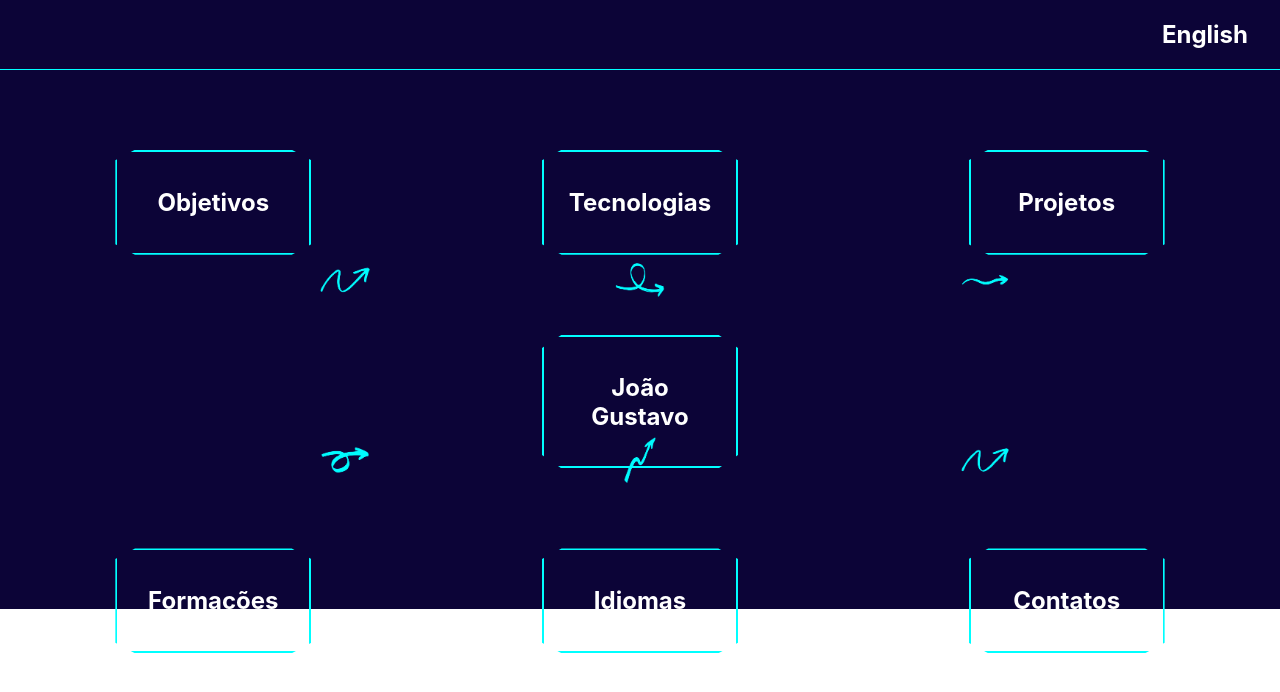
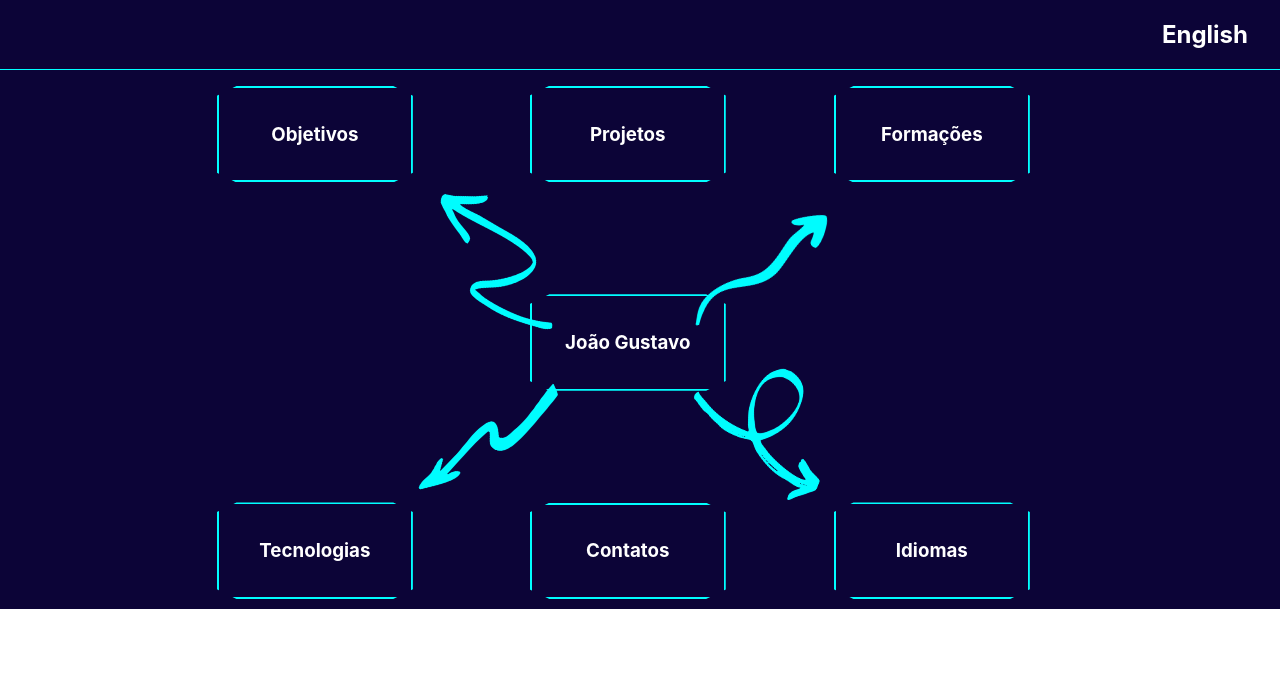
Before and after one commit to JoaoGstvo/JoaoGustavo-Portfolio, a React app in the folder meu-site/: page / in a window 1280 px wide. Built offline with nearby package versions, Linux system fonts and the light colour scheme.

Commit message:
Posição das setas - Talvez eu mude

```diff
--- a/meu-site/src/pages/home-portugues/index.css
+++ b/meu-site/src/pages/home-portugues/index.css
@@ -1,39 +1,75 @@
 main {
     background-color: #0c0437;
     height: 47.6vw;
-
-
 
     .section-linguagem{
         display: flex;
         border-bottom: 1px solid #00FFFF;
         justify-content: end;
+
+        .div-linguagem{
+            margin-right: 2em ;
+        }
     }
 
-
-    .div-linguagem {
-        padding-right: 2em;
+    .container-itens {
+        display: flex;
+        flex-direction: row;
+        justify-content: space-evenly;
+        align-items: center;
+        width: 99.9%;
+        height: 89.5%;
+        margin-left: -1em;
     }
 
-    .itens-superiores {
+    .section-setas-esquerda{
         display: flex;
-        flex-direction: row;
-        justify-content: space-around;
+        flex-direction: column;
+        align-items: end;
+        /* border: 1px solid green; */
+        width: 22em;
     }
 
-    .itens-meio {
-        display: flex;
-        flex-direction: row;
-        justify-content: space-around;
+    .seta1 {
+        width: 10em;
+        margin-top: -0.5em;
+        transform: rotate(-105deg);
+        margin-bottom: 1em;
+        margin-right: -0.5em;
+    }
+    .seta2 {
+        width: 10em;
+        transform: rotate(200deg);
+        margin-bottom: -1em;
     }
 
-    .itens-inferiores {
+    .section-setas-direita{
         display: flex;
-        flex-direction: row;
-        justify-content: space-around;
+        flex-direction: column;
+        align-items: start;
+        /* border: 1px solid green; */
+        margin-left:-10.5em;
     }
 
-    .id-divs {
+    .seta3 {
+        width: 11.5em;
+        transform: rotate(-34deg);
+        /* margin-bottom: 1em; */
+        margin-top: -0.5em;
+    }
+    .seta4 {
+        width: 10em;
+        transform: rotate(35deg);
+        margin-bottom: 0em;
+        margin-left: 1.5em;
+        margin-top: -1em;
+    }
+
+    .itens-direita-coluna {
+        margin-left: -7.8em;
+    }
+
+    .divs-itens {
         padding: 1em; /* Adiciona espaço interno para os textos */
         width: 10em; /* Define uma largura fixa */
         text-align: center; /* Centraliza o texto dentro da div */
@@ -46,69 +82,21 @@ main {
         );
     }
 
-    #id-section {
-        margin-bottom: 5em;
+    #a {
+        margin-bottom: 0.5em;
     }
 
     .textos {
-        font-size: 1.5em;
         color: white;
     }
 
-    .setas{
-        display: flex;
-        flex-direction: column;
-        width: 100px;
+    .itens-meio-coluna {
+        margin-left: -17em;
+        /* border: 1px solid green; */
     }
 
-
-    /* Contêiner de setas */
-    .section-setas {
-        position: relative; /* Contêiner relativo para setas */
-        height: 0; /* Alinha com os elementos sem influenciar o layout */
+    #coluna-meio {
+        margin-bottom: 7em;
     }
 
-    /* Estilo base das setas */
-    .seta {
-        position: absolute; /* Posiciona livremente no layout */
-        width: 50px; /* Tamanho fixo das setas (ajuste conforme necessário) */
-        height: auto; /* Mantém a proporção da imagem */
-    }
-
-    /* Setas superiores apontando para o centro */
-    .seta1 {
-        top: -80px; /* Ajuste o valor para posicionar acima */
-        left: 25%; /* Alinha com a primeira div superior */
-    }
-
-    .seta2 {
-        top: -80px;
-        left: 50%; /* Centraliza entre divs superiores */
-        transform: translateX(-50%);
-    }
-
-    .seta3 {
-        top: -80px;
-        left: 75%; /* Alinha com a terceira div superior */
-    }
-
-    /* Setas inferiores saindo do centro */
-    .seta4 {
-        top: 100px; /* Ajuste o valor para posicionar abaixo */
-        left: 25%; /* Alinha com a primeira div inferior */
-    }
-
-    .seta5 {
-        top: 100px;
-        left: 50%;
-        transform: translateX(-50%);
-    }
-
-    .seta6 {
-        top: 100px;
-        left: 75%; /* Alinha com a terceira div inferior */
-    }
-
-
-
 }
--- a/meu-site/src/pages/home-portugues/index.js
+++ b/meu-site/src/pages/home-portugues/index.js
@@ -5,55 +5,61 @@ function PaginaInicial() {
 
         <main>
 
-            <section className="section-linguagem" id="id-section">
+            <section className="section-linguagem">
                 <div className="div-linguagem">
                     <h1 className="textos">English</h1>
                 </div>
             </section>
 
-            <section className="itens-superiores" id="id-section">
-                <div className="id-divs" id="div-1">
+            <section className="container-itens">
+                <section className="itens-primeira-coluna">
+                    <div className="divs-itens" id="a">
                         <h1 className="textos">Objetivos</h1>
                     </div>
 
-                <div className="id-divs" id="div-2">
+                    <section className="section-setas-esquerda">
+                        <img src="/images/Seta1.png" alt="Seta 1" className="seta1" />
+                        <img src="/images/Seta5.png" alt="Seta 2" className="seta2" />
+                    </section>
+
+                    <div className="divs-itens" id="div-2">
                         <h1 className="textos">Tecnologias</h1>
-                </div>
-
-                <div className="id-divs" id="div-3">
-                    <h1 className="textos">Projetos</h1>
                     </div>
                 </section>
 
-            <section className="section-setas">
-                <img src="/images/Seta1.png" alt="Seta 1" className="seta seta1" />
-                <img src="/images/Seta2.png" alt="Seta 2" className="seta seta2" />
-                <img src="/images/Seta3.png" alt="Seta 2" className="seta seta3" />
 
-                <img src="/images/Seta4.png" alt="Seta 4" className="seta seta4" />
-                <img src="/images/Seta5.png" alt="Seta 5" className="seta seta5" />
-                <img src="/images/Seta6.png" alt="Seta 6" className="seta seta6" />
-            </section>
+                <section className="itens-meio-coluna">
+                    <div className="divs-itens" id="coluna-meio">
+                        <h1 className="textos">Projetos</h1>
+                    </div>
 
-            <section className="itens-meio" id="id-section">
-                <div className="id-divs" id="div-4">
+                    <div className="divs-itens" id="coluna-meio">
                         <h1 className="textos">João Gustavo</h1>
+                    </div>
+
+                    <div className="divs-itens">
+                        <h1 className="textos">Contatos</h1>
                     </div>
                 </section>
 
-            <section className="itens-inferiores">
-                <div className="id-divs" id="div-5">
+
+                <section className="itens-direita-coluna">
+                    <div className="divs-itens" id="div-direita">
                         <h1 className="textos">Formações</h1>
                     </div>
 
-                <div className="id-divs" id="div-6">
+                    <section className="section-setas-direita">
+                        <img src="/images/Seta3.png" alt="Seta 1" className="seta3" />
+                        <img src="/images/Seta2.png" alt="Seta 2" className="seta4" />
+                    </section>
+
+                    <div className="divs-itens" id="div-direita">
                         <h1 className="textos">Idiomas</h1>
                     </div>
+                </section>
 
-                <div className="id-divs" id="div-7">
-                    <h1 className="textos">Contatos</h1>
-                </div>
             </section>
+
         </main>
     )
 }
```
Lines whose indentation alone changed are shown as unchanged.
